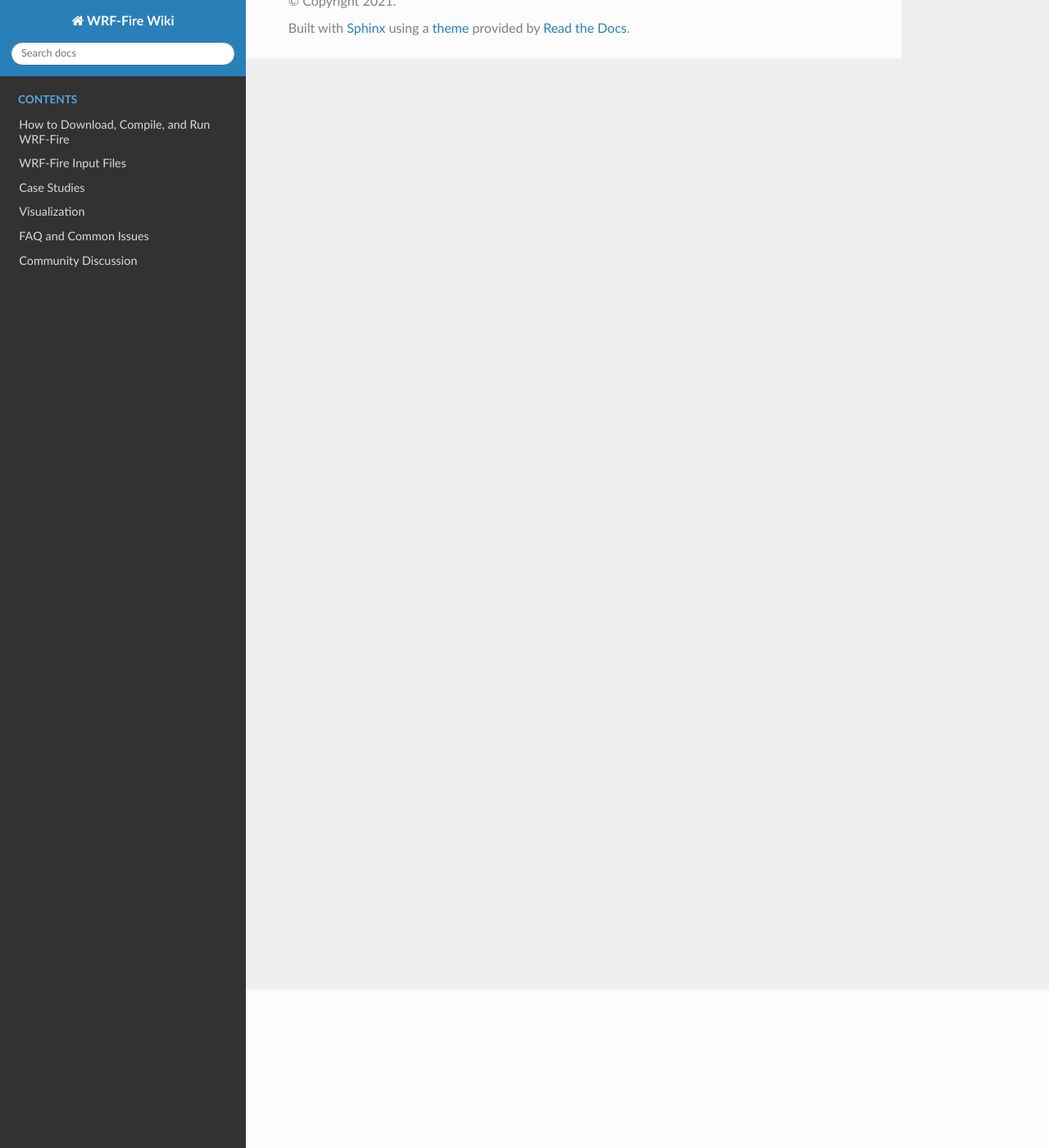
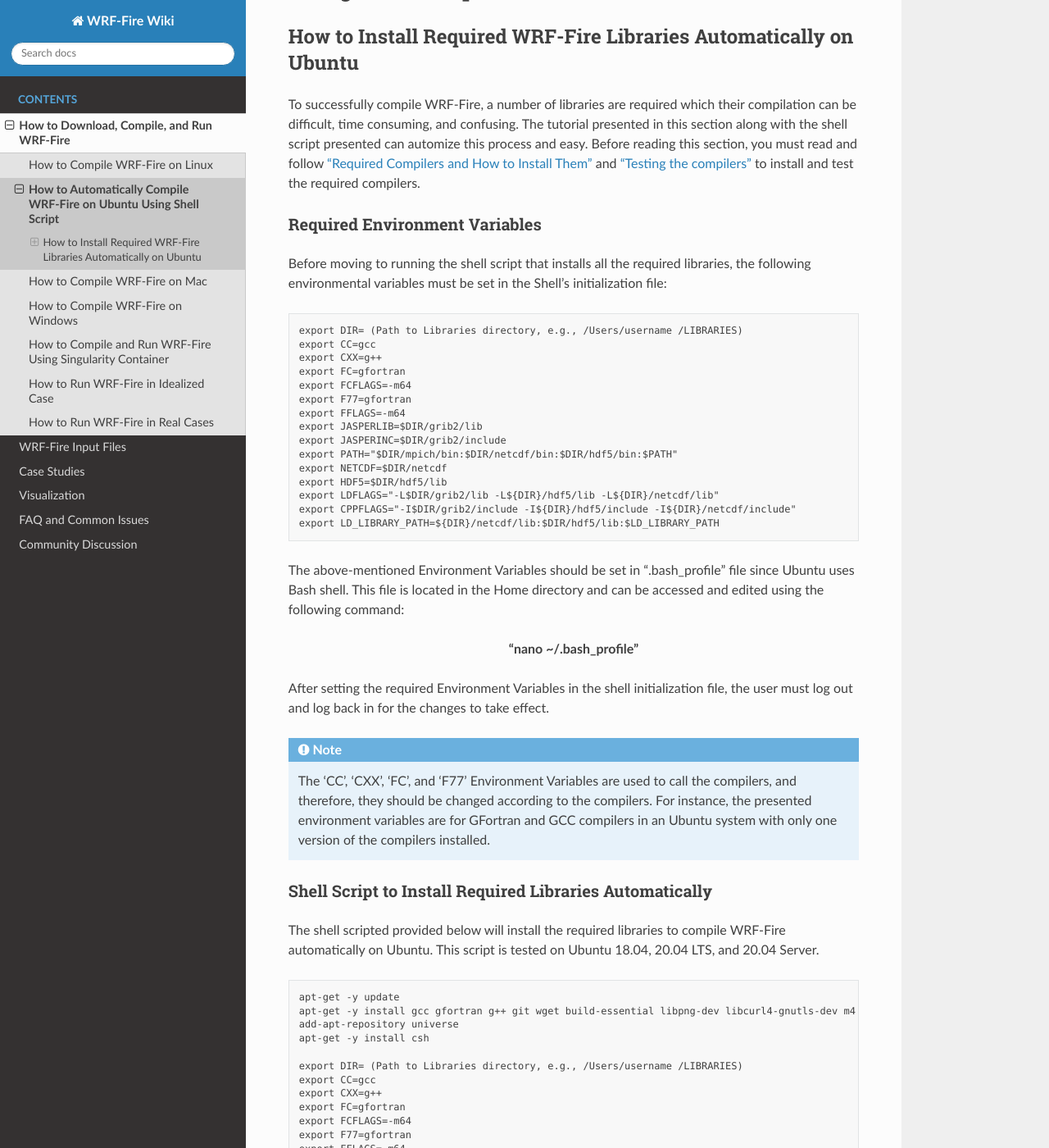
Before and after one commit to WRF-Fire-UNR/UNR-WRF-FIRE, a Sphinx documentation site: the page built from docs/source/Ubuntu.rst, in a window 1280 px wide and 1400 px high, scrolled down 193 px. Shown: the whole window at 82% size. Built offline with Sphinx 7.4.7 and the Read the Docs theme 2.0.0, drawn with Linux system fonts in a browser that asks for light colours; pages that are not in the unit, such as notebooks, are missing from menus; some of the changed text lies outside the part shown.

Commit message:
Update Ubuntu.rst

```diff
--- a/docs/source/Ubuntu.rst
+++ b/docs/source/Ubuntu.rst
@@ -1 +1,126 @@
 .. _ubuntu:
+
+==================================================================
+How to Automatically Compile WRF-Fire on Ubuntu Using Shell Script
+==================================================================
+
+
+How to Install Required WRF-Fire Libraries Automatically on Ubuntu
+------------------------------------------------------------------
+To successfully compile WRF-Fire, a number of libraries are required which their compilation can be difficult, time consuming, and confusing. The tutorial presented in this section along with the shell script presented can automize this process and easy. Before reading this section, you must read and follow :ref:`“Required Compilers and How to Install Them” <reqCompilers>` and :ref:`"Testing the compilers" <testCompilers>` to install and test the required compilers.
+
+Required Environment Variables
+^^^^^^^^^^^^^^^^^^^^^^^^^^^^^^
+
+Before moving to running the shell script that installs all the required libraries, the following environmental variables must be set in the Shell’s initialization file:
+
+::
+
+    export DIR= (Path to Libraries directory, e.g., /Users/username /LIBRARIES)
+    export CC=gcc
+    export CXX=g++
+    export FC=gfortran
+    export FCFLAGS=-m64
+    export F77=gfortran
+    export FFLAGS=-m64
+    export JASPERLIB=$DIR/grib2/lib
+    export JASPERINC=$DIR/grib2/include
+    export PATH="$DIR/mpich/bin:$DIR/netcdf/bin:$DIR/hdf5/bin:$PATH"
+    export NETCDF=$DIR/netcdf
+    export HDF5=$DIR/hdf5/lib
+    export LDFLAGS="-L$DIR/grib2/lib -L${DIR}/hdf5/lib -L${DIR}/netcdf/lib"
+    export CPPFLAGS="-I$DIR/grib2/include -I${DIR}/hdf5/include -I${DIR}/netcdf/include"
+    export LD_LIBRARY_PATH=${DIR}/netcdf/lib:$DIR/hdf5/lib:$LD_LIBRARY_PATH
+
+The above-mentioned Environment Variables should be set in “.bash_profile” file since Ubuntu uses Bash shell. This file is located in the Home directory and can be accessed and edited using the following command:
+
+.. centered:: “nano ~/.bash_profile”
+
+After setting the required Environment Variables in the shell initialization file, the user must log out and log back in for the changes to take effect.
+
+.. Note:: The ‘CC’, ‘CXX’, ‘FC’, and ‘F77’ Environment Variables are used to call the compilers, and therefore, they should be changed according to the compilers. For instance, the presented environment variables are for GFortran and GCC compilers in an Ubuntu system with only one version of the compilers installed.
+
+Shell Script to Install Required Libraries Automatically
+^^^^^^^^^^^^^^^^^^^^^^^^^^^^^^^^^^^^^^^^^^^^^^^^^^^^^^^^
+
+The shell scripted provided below will install the required libraries to compile WRF-Fire automatically on Ubuntu. This script is tested on Ubuntu 18.04, 20.04 LTS, and 20.04 Server.
+
+::
+
+    apt-get -y update
+    apt-get -y install gcc gfortran g++ git wget build-essential libpng-dev libcurl4-gnutls-dev m4      software-properties-common
+    add-apt-repository universe
+    apt-get -y install csh
+
+    export DIR= (Path to Libraries directory, e.g., /Users/username /LIBRARIES)
+    export CC=gcc
+    export CXX=g++
+    export FC=gfortran
+    export FCFLAGS=-m64
+    export F77=gfortran
+    export FFLAGS=-m64
+    export JASPERLIB=$DIR/grib2/lib
+    export JASPERINC=$DIR/grib2/include
+    export PATH="$DIR/mpich/bin:$DIR/netcdf/bin:$DIR/hdf5/bin:$PATH"
+    export NETCDF=$DIR/netcdf
+    export HDF5=$DIR/hdf5/lib
+    export LDFLAGS="-L$DIR/grib2/lib -L${DIR}/hdf5/lib -L${DIR}/netcdf/lib"
+    export CPPFLAGS="-I$DIR/grib2/include -I${DIR}/hdf5/include -I${DIR}/netcdf/include"
+    export LD_LIBRARY_PATH=${DIR}/netcdf/lib:$DIR/hdf5/lib:$LD_LIBRARY_PATH
+
+    mkdir -p $BASE_DIR/LIBRARIES
+
+    cd $DIR
+
+    wget https://support.hdfgroup.org/ftp/HDF5/releases/hdf5-1.10/hdf5-1.10.5/src/hdf5-1.10.5.tar.gz
+    tar xzvf hdf5-1.10.5.tar.gz
+    cd hdf5-1.10.5
+    ./configure --prefix=$DIR/hdf5 --enable-fortran
+    make
+    make install
+    cd ..
+
+    wget https://www.unidata.ucar.edu/downloads/netcdf/ftp/netcdf-c-4.7.2.tar.gz
+    tar xzvf netcdf-c-4.7.2.tar.gz
+    cd netcdf-c-4.7.2
+    ./configure --prefix=$DIR/netcdf --enable-netcdf-4 LDFLAGS="-L$DIR/hdf5/lib" CPPFLAGS="-I$DIR/hdf5/include"
+    make
+    make install
+    cd ..
+
+    wget https://www.unidata.ucar.edu/downloads/netcdf/ftp/netcdf-fortran-4.5.2.tar.gz
+    tar xzvf netcdf-fortran-4.5.2.tar.gz
+    cd netcdf-fortran-4.5.2
+    ./configure --prefix=$DIR/netcdf LDFLAGS="$LDFLAGS" CPPFLAGS="$CPPFLAGS"
+    make
+    make install
+    cd ..
+
+    wget http://www2.mmm.ucar.edu/wrf/OnLineTutorial/compile_tutorial/tar_files/mpich-3.0.4.tar.gz
+    tar xzvf mpich-3.0.4.tar.gz
+    cd mpich-3.0.4
+    ./configure --prefix=$DIR/mpich
+    make
+    make install
+    cd ..
+
+    wget https://www.zlib.net/zlib-1.2.11.tar.gz
+    tar xzvf zlib-1.2.11.tar.gz
+    cd zlib-1.2.11
+    ./configure --prefix=$DIR/grib2
+    make
+    make install
+    cd ..
+
+    wget http://www2.mmm.ucar.edu/wrf/OnLineTutorial/compile_tutorial/tar_files/jasper-1.900.1.tar.gz
+    tar xzvf jasper-1.900.1.tar.gz
+    cd jasper-1.900.1
+    ./configure --prefix=$DIR/grib2
+    make
+    make install
+    cd ../../
+The above shell script can be downloaded from here. Remember to change “DIR” environment variable to the correct location. The script can be run using the following command:
+
+.. centered:: “bash (script_name)”
+
+After the installation is finished, WRF-Fire can be compiled using the instruction provided in :ref:`“Compiling WRF-Fire” <compileLin>`. For creating the configuration file, option number 34 must be used when using the provided script to compile WRF-Fire using GNU compilers and in parallel using MPICH.
```
